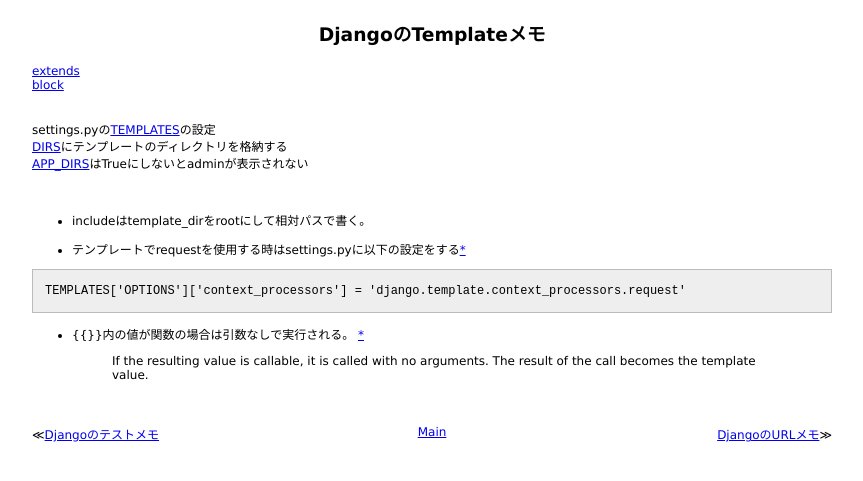
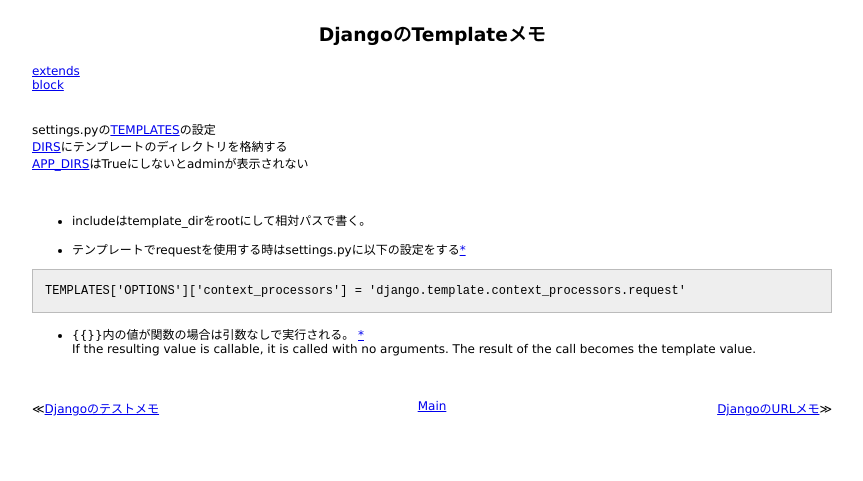
Before and after one commit to 38elements/38elements.github.com, a Jekyll site: the page built from _posts/2014-12-16-django-template.md, in a window 1280 px wide. Shown: the top 481 px of the page, without its empty margins (208-1071 px from the left). Built offline with Jekyll 4.4.1, drawn with Linux system fonts in a browser that asks for light colours.

````diff
--- a/_posts/2014-12-16-django-template.md
+++ b/_posts/2014-12-16-django-template.md
@@ -15,11 +15,11 @@ settings.pyの[TEMPLATES](https://docs.djangoproject.com/en/stableref/settings/#
 
 * includeはtemplate_dirをrootにして相対パスで書く。
 
-* テンプレートでrequestを使用する時はsettings.pyに以下の設定をする[*](https://docs.djangoproject.com/en/1.8/ref/templates/api/#django-template-context-processors-request)
+* テンプレートでrequestを使用する時はsettings.pyに以下の設定をする[\*](https://docs.djangoproject.com/en/1.8/ref/templates/api/#django-template-context-processors-request)
 
 ```
 TEMPLATES['OPTIONS']['context_processors'] = 'django.template.context_processors.request'
 ```
 
-* \{\{\}\}内の値が関数の場合は引数なしで実行される。 [*](https://docs.djangoproject.com/en/dev/topics/templates/#variables)
->If the resulting value is callable, it is called with no arguments. The result of the call becomes the template value.
+* \{\{\}\}内の値が関数の場合は引数なしで実行される。 [\*](https://docs.djangoproject.com/en/dev/topics/templates/#variables)
+If the resulting value is callable, it is called with no arguments. The result of the call becomes the template value.
````
